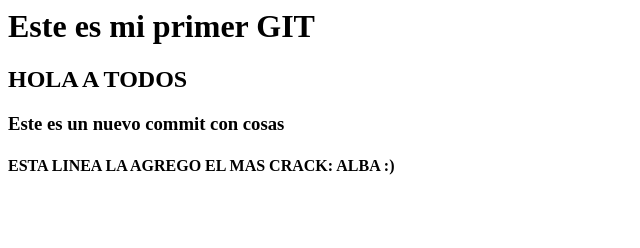
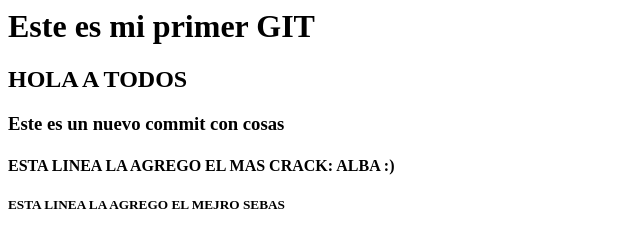
Before and after one commit to FedeRily/clase-2517-git, a plain HTML site: page index.html in a window 1280 px wide. Shown: the whole page, without its empty margins (0-640 px from the left). Drawn offline with Linux system fonts and the light colour scheme.

Commit message:
Hice algo nuevo

```diff
--- a/index.html
+++ b/index.html
@@ -7,5 +7,6 @@
         <h2>HOLA A TODOS</h2>
         <h3>Este es un nuevo commit con cosas</h3>
         <h4>ESTA LINEA LA AGREGO EL MAS CRACK: ALBA :)</h4>
+        <h5>ESTA LINEA LA AGREGO EL MEJRO SEBAS</h5>
     </body>
 </html>
```
